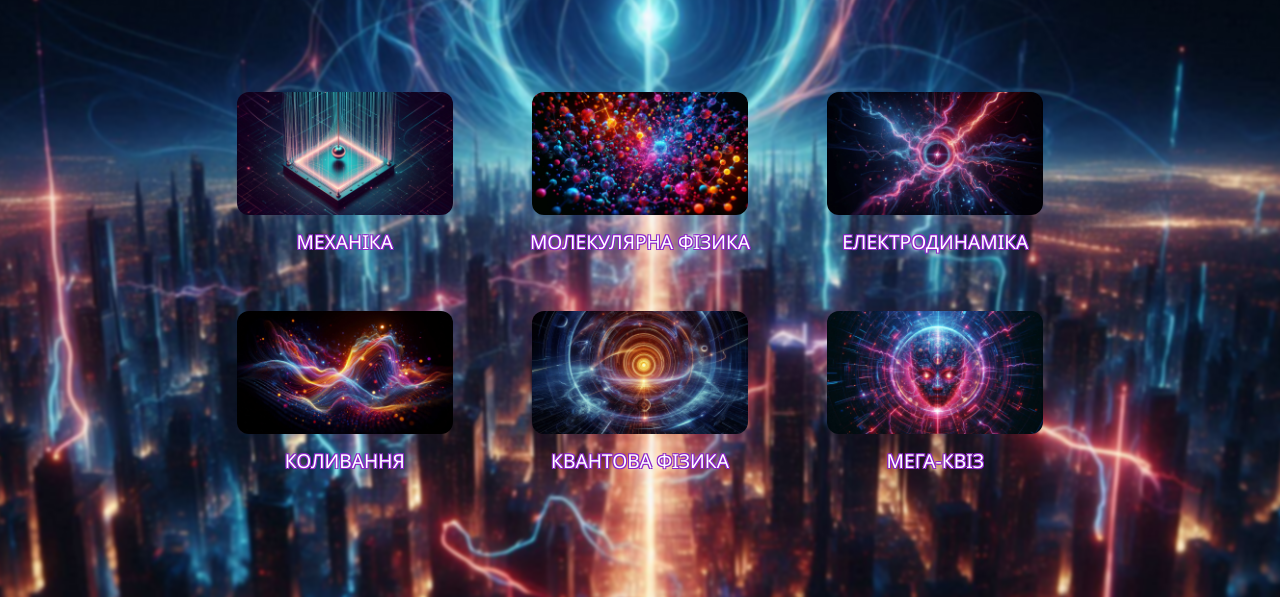
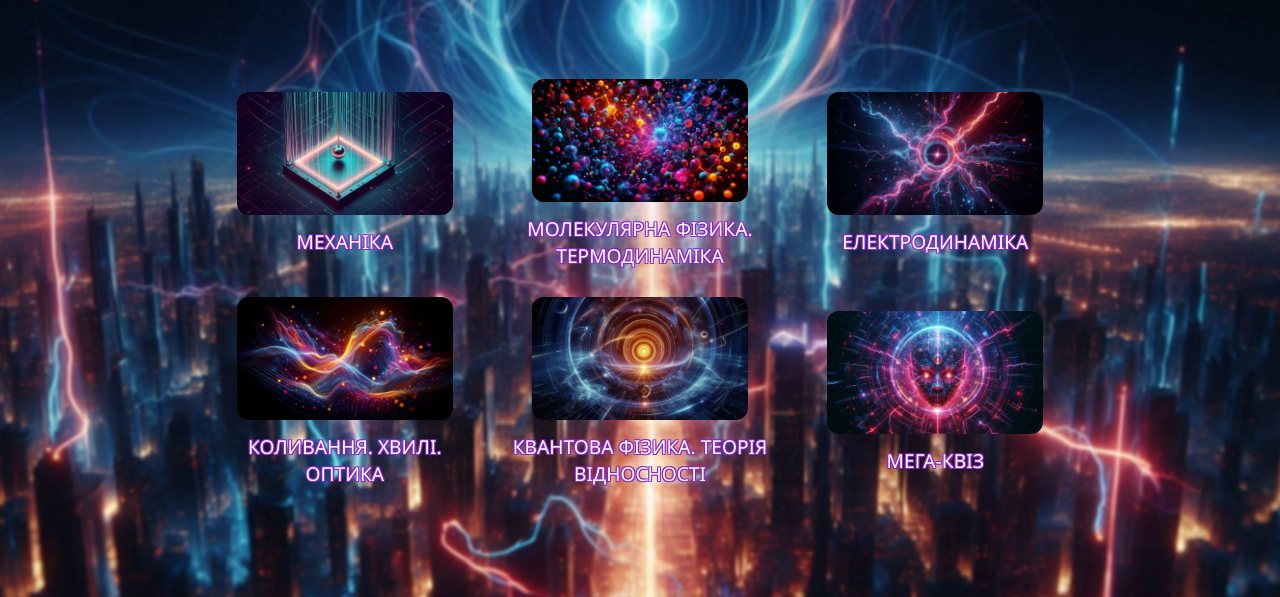
Before and after one commit to ZEUSya7/phisics, a plain HTML site: page index.html in a window 1280 px wide. Shown: the part 203-800 px from the top of the page. Drawn offline with Linux system fonts and the light colour scheme.

Commit message:
Update index.html

```diff
--- a/index.html
+++ b/index.html
@@ -20,7 +20,7 @@
       </div>
       <div class="card">
         <a href="html/page_2.html"><img src="img/2.jpeg" alt="МОЛЕКУЛЯРНА ФІЗИКА"></a>
-        <a href="html/page_2.html" class="card-title">МОЛЕКУЛЯРНА ФІЗИКА</a>
+        <a href="html/page_2.html" class="card-title">МОЛЕКУЛЯРНА ФІЗИКА. ТЕРМОДИНАМIКА</a>
       </div>
       <div class="card">
         <a href="html/page_3.html"><img src="img/3.jpeg" alt="ЕЛЕКТРОДИНАМІКА"></a>
@@ -28,11 +28,11 @@
       </div>
       <div class="card">
         <a href="html/page_4.html"><img src="img/4.jpeg" alt="КОЛИВАННЯ"></a>
-        <a href="html/page_4.html" class="card-title">КОЛИВАННЯ</a>
+        <a href="html/page_4.html" class="card-title">КОЛИВАННЯ. ХВИЛI. ОПТИКА</a>
       </div>
       <div class="card">
         <a href="html/page_5.html"><img src="img/5.jpeg" alt="КВАНТОВА ФІЗИКА"></a>
-        <a href="html/page_5.html" class="card-title">КВАНТОВА ФІЗИКА</a>
+        <a href="html/page_5.html" class="card-title">КВАНТОВА ФІЗИКА. ТЕОРIЯ ВIДНОСНОСТI</a>
       </div>
       <div class="card">
         <a href="html/page_6.html"><img src="img/6.jpeg" alt="МЕГА-КВІЗ"></a>
```
